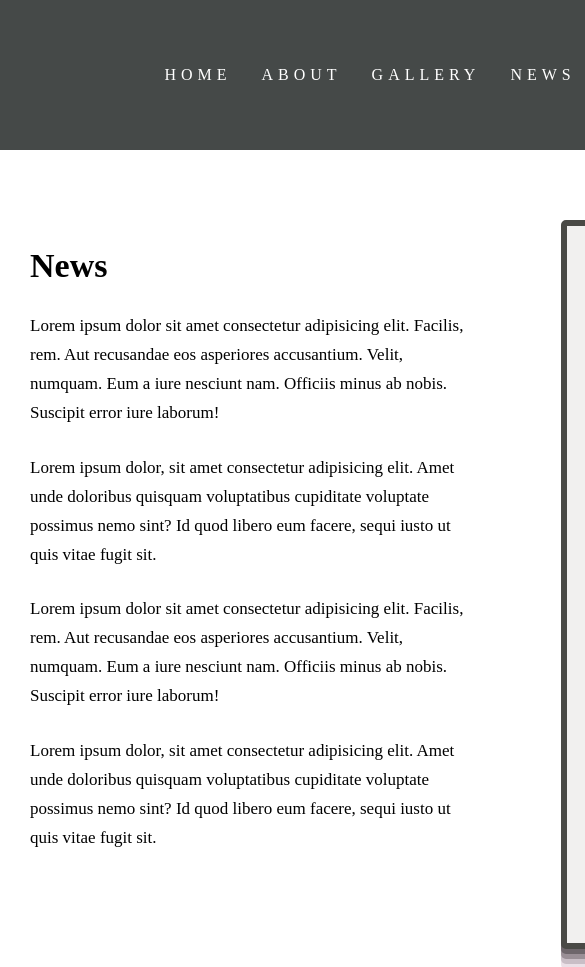
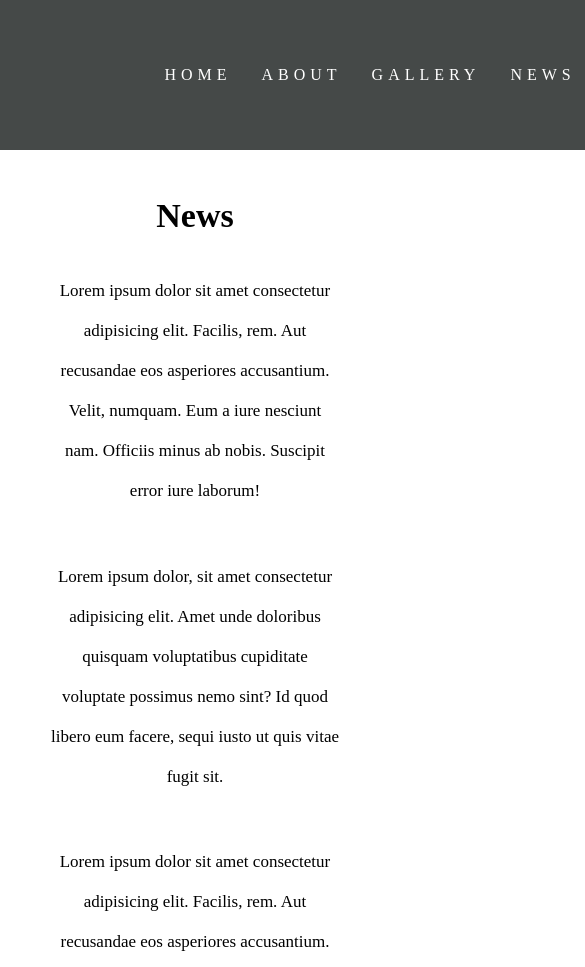
Before and after one commit to ruru-dev/hairSalonWebsite, a plain HTML site: page pages/news.html in a window 390 px wide. Shown: the top 967 px of the page, 585 px wide, since content can reach past the window. Drawn offline with Linux system fonts and the light colour scheme; a web font is replaced by a local one.

Commit message:
add responsiveness to news page

```diff
--- a/styles/news.css
+++ b/styles/news.css
@@ -34,3 +34,29 @@
 p {
   line-height: 29px;
 }
+
+@media (max-width: 480px) {
+  .container-content {
+    width: 100%;
+    display: flex;
+    flex-direction: column;
+    margin-top: 20px;
+  }
+
+  h1, h2, p {
+    text-align: center;
+  }
+
+  p {
+    padding: 10px 20px;
+    line-height: 40px;
+  }
+  .grid-section-1 {
+    margin-bottom: 20px;
+  }
+
+  .grid-section-2 {
+    border-left: 0px;
+    border-right: 0px;
+  }
+}
```
